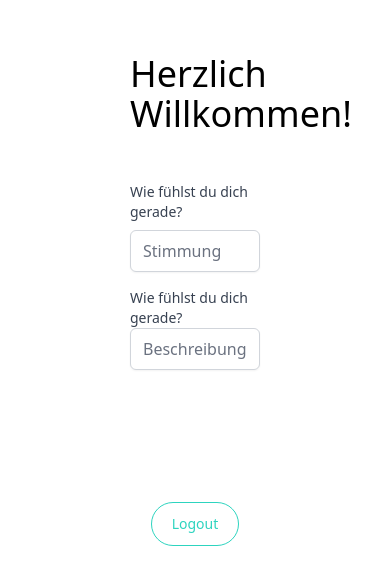
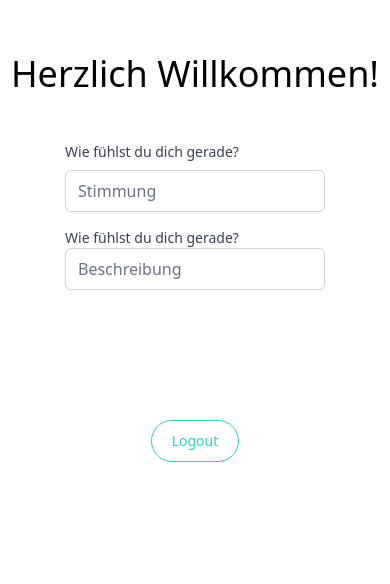
Before and after one commit to maroeplin/ba-katharina-webapp-supabase, a Next.js app: page /dashboard in a window 390 px wide. Shown: the part 138-722 px from the top of the page. Built offline with nearby package versions, Linux system fonts and the light colour scheme.

Commit message:
responsiveness related changes

```diff
--- a/src/pages/dashboard.js
+++ b/src/pages/dashboard.js
@@ -107,13 +107,13 @@ export default function Dashboard() {
         <link rel="icon" href="/favicon.ico" />
       </Head>
       <main>
-        <div className="w-1/3 pt-48 m-auto text-center">
+        <div className="w-auto max-w-md pt-48 m-auto text-center md:max-w-2xl">
           <h1 className="text-4xl font-light">Herzlich Willkommen!</h1>
 
           {isAuthenticated && (
             <>
               {console.log("datensetXX: ", datenset)}
-              <div className="grid gap-2 pt-8 m-auto">
+              <div className="grid w-2/3 gap-2 pt-8 m-auto">
                 <label
                   htmlFor="phone"
                   className="block mt-4 text-sm font-medium text-left text-gray-700"
@@ -131,7 +131,7 @@ export default function Dashboard() {
                 ></input>
               </div>
 
-              <div className="w-full mt-1 mb-4">
+              <div className="w-2/3 m-auto mt-1 mb-4">
               <label
                   htmlFor="phone"
                   className="block mt-4 text-sm font-medium text-left text-gray-700"
@@ -148,7 +148,7 @@ export default function Dashboard() {
                   onChange={(e) => setBeschreibung(e.target.value)}
                 ></input>
               </div>
-              <div className="grid grid-rows-2">
+              <div className="grid w-2/3 grid-rows-2 m-auto">
                 <button
                   type="button"
                   className="text-white dark:bg-teal-400 hover:bg-purple-800 focus:outline-none focus:ring-4 focus:ring-purple-300 font-medium rounded-full text-sm px-5 py-2.5 text-center mb-2  dark:hover:bg-teal-700 dark:focus:ring-teal-900 mt-4"
@@ -166,7 +166,7 @@ export default function Dashboard() {
                 </button>
               </div>
 
-              <section className="bg-gray-100">
+              <section className="w-2/3 m-auto bg-gray-100">
 
                 <div className="justify-center w-full m-auto mt-12 text-center">
                   {datenset.map((object, index) => {
--- a/src/pages/index.js
+++ b/src/pages/index.js
@@ -100,7 +100,7 @@ export default function Home() {
         <link rel="icon" href="/favicon.ico" />
       </Head>
       <main>
-        <div className="w-1/3 pt-48 m-auto text-center">
+        <div className="w-auto pt-48 m-auto text-center bg-amber-500">
           <h1 className="text-3xl font-light md:text-4xl">Herzlich Willkommen!</h1>
 
           {!isAuthenticated ? (
```
